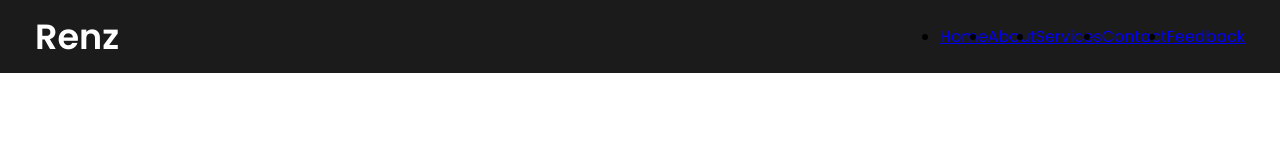
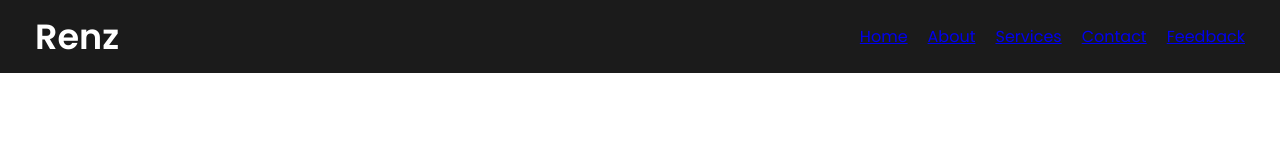
Before and after one commit to pikaPush/simple-website, a plain HTML site: page index.html in a window 1280 px wide. Drawn offline with Linux system fonts and the light colour scheme.

Commit message:
Remove bullet on list items and set left margin each other to 20px

```diff
--- a/style.css
+++ b/style.css
@@ -32,3 +32,8 @@ nav .menu .logo a {
 .menu ul {
   display: inline-flex;
 }
+
+.menu ul li {
+  list-style: none;
+  margin-left: 20px;
+}
```
